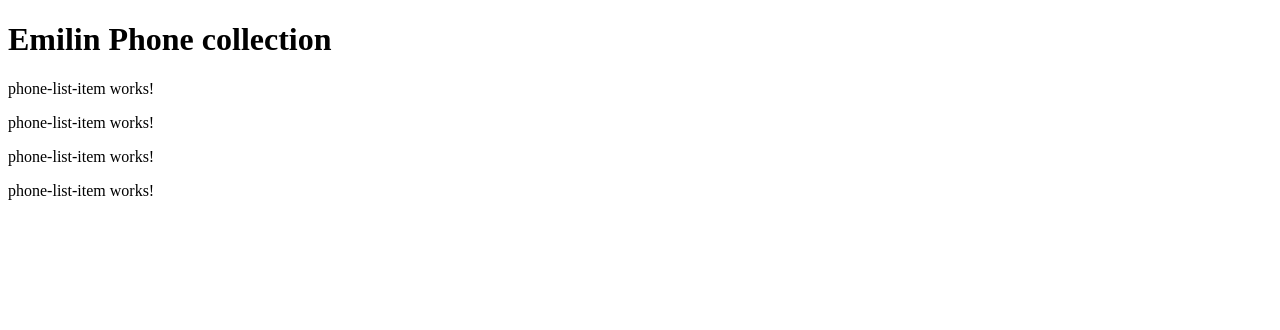
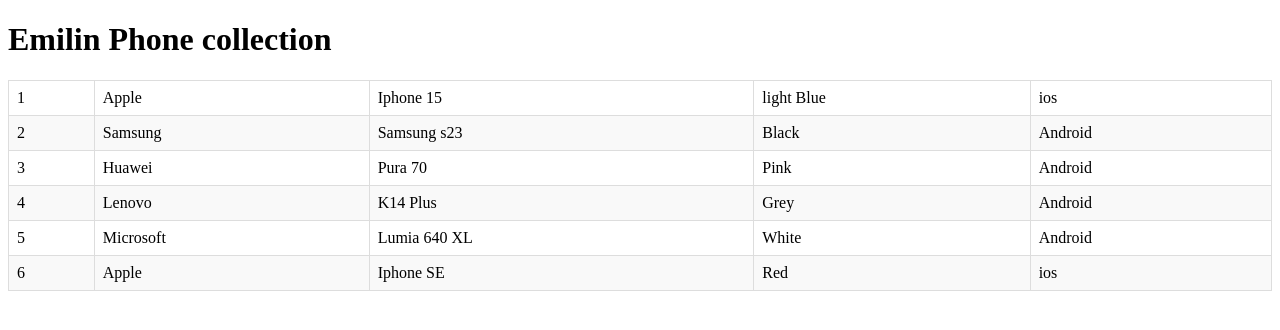
Before and after one commit to emilinsj/Emilin-Syju-Learning-Angular, an Angular app: page / in a window 1280 px wide. Shown: the top 330 px of the page. Built offline with nearby package versions, Linux system fonts and the light colour scheme.

Commit message:
added data to each tags

```diff
--- a/src/app/phone-list/phone-list.component.css
+++ b/src/app/phone-list/phone-list.component.css
@@ -0,0 +1,26 @@
+h2 {
+  text-align: center;
+}
+
+table {
+  width: 100%;
+  border-collapse: collapse;
+  margin: 20px 0;
+}
+
+th, td {
+  border: 1px solid #ddd;
+  padding: 8px;
+  text-align: left;
+}
+
+th {
+  background-color: #f4f4f4;
+}
+tr:nth-child(even) {
+  background-color: #f9f9f9;
+}
+
+tr:hover {
+  background-color: #f1f1f1;
+}
--- a/src/app/phone-list/phone-list.component.html
+++ b/src/app/phone-list/phone-list.component.html
@@ -1,4 +1,9 @@
-<app-phone-list-item></app-phone-list-item>
-<app-phone-list-item></app-phone-list-item>
-<app-phone-list-item></app-phone-list-item>
-<app-phone-list-item></app-phone-list-item>
+<table>
+  <tr *ngFor="let phone of PhoneList">
+    <td>{{phone.serialNumber}}</td>
+    <td>{{phone.brand}}</td>
+    <td>{{phone.name}}</td>
+    <td>{{phone.color}}</td>
+    <td>{{phone.software}}</td>
+  </tr>
+</table>
--- a/src/app/phone-list/phone-list.component.ts
+++ b/src/app/phone-list/phone-list.component.ts
@@ -1,12 +1,14 @@
 import { Component } from '@angular/core';
 import {Phone} from "../models/phone";
 import {PhoneListItemComponent} from "../phone-list-item/phone-list-item.component";
+import {NgForOf} from "@angular/common";
 
 @Component({
   selector: 'app-phone-list',
   standalone: true,
   imports: [
-    PhoneListItemComponent
+    PhoneListItemComponent,
+    NgForOf
   ],
   templateUrl: './phone-list.component.html',
   styleUrl: './phone-list.component.css'
@@ -16,10 +18,10 @@
   PhoneList: Phone[]=[
     { serialNumber:1,brand:"Apple",name:"Iphone 15",color:"light Blue",software:"ios"},
     { serialNumber:2,brand:"Samsung",name:"Samsung s23",color:"Black",software:"Android"},
-    { serialNumber:1,brand:"Huawei",name:"Pura 70",color:"Pink",software:"Android"},
-    { serialNumber:1,brand:"Lenovo",name:"K14 Plus",color:"Grey",software:"Android"},
-    { serialNumber:1,brand:"Microsoft",name:"Lumia 640 XL",color:"White",software:"Android"},
-    { serialNumber:1,brand:"Apple",name:"Iphone SE",color:"Red",software:"ios"}
+    { serialNumber:3,brand:"Huawei",name:"Pura 70",color:"Pink",software:"Android"},
+    { serialNumber:4,brand:"Lenovo",name:"K14 Plus",color:"Grey",software:"Android"},
+    { serialNumber:5,brand:"Microsoft",name:"Lumia 640 XL",color:"White",software:"Android"},
+    { serialNumber:6,brand:"Apple",name:"Iphone SE",color:"Red",software:"ios"}
   ];
 
 }
```
